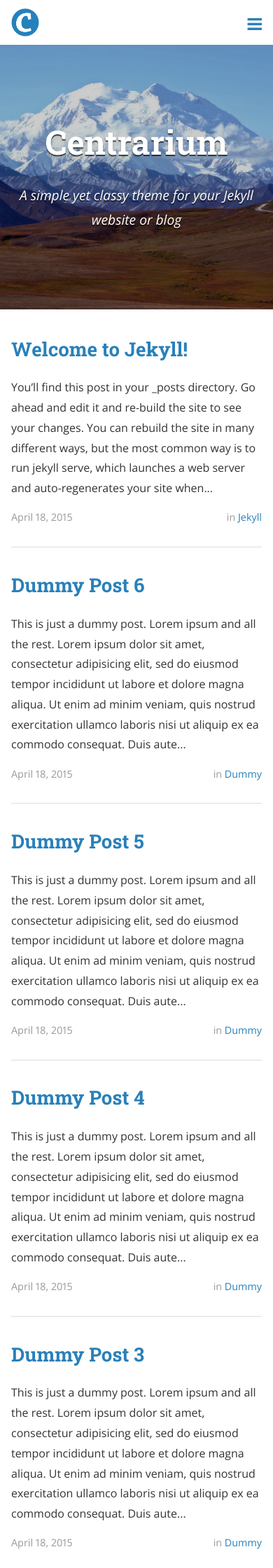
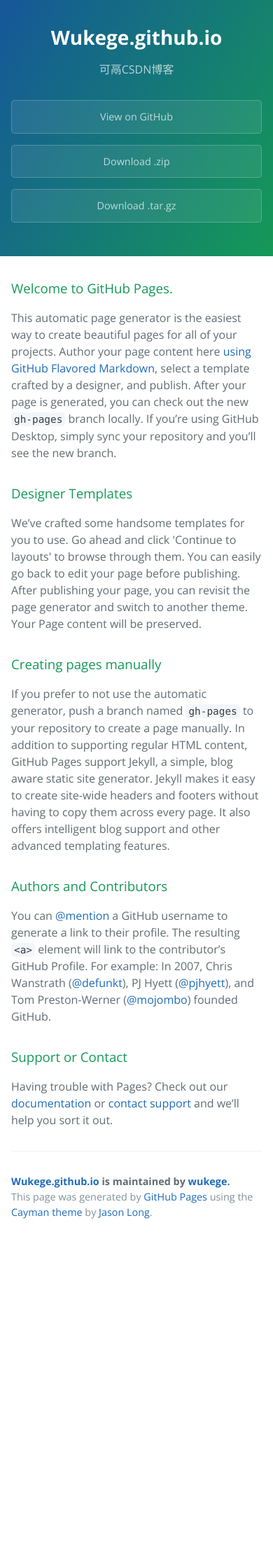
Before and after one commit to wukege/wukege.github.io, a Jekyll site: the page index.html, which Jekyll copies as it is, in a window 390 px wide. Shown: the top 2240 px of the page at 70% size. Built offline with Jekyll 4.4.1, drawn with Linux system fonts in a browser that asks for light colours; nearby versions of some CDN libraries; the list of posts is cut into pages by our own code; a style sheet for code colours, icons or effects is not loaded; after the commit the page ends 1774 px from its top, so only the background shows below that; some of the changed text lies outside the part shown.

Commit message:
Create gh-pages branch via GitHub

```diff
--- a/index.html
+++ b/index.html
@@ -1,89 +1,57 @@
----
-layout: default
----
-<div class="home">
+<!DOCTYPE html>
+<html lang="en-us">
+  <head>
+    <meta charset="UTF-8">
+    <title>Wukege.github.io by wukege</title>
+    <meta name="viewport" content="width=device-width, initial-scale=1">
+    <link rel="stylesheet" type="text/css" href="stylesheets/normalize.css" media="screen">
+    <link href='https://fonts.googleapis.com/css?family=Open+Sans:400,700' rel='stylesheet' type='text/css'>
+    <link rel="stylesheet" type="text/css" href="stylesheets/stylesheet.css" media="screen">
+    <link rel="stylesheet" type="text/css" href="stylesheets/github-light.css" media="screen">
+  </head>
+  <body>
+    <section class="page-header">
+      <h1 class="project-name">Wukege.github.io</h1>
+      <h2 class="project-tagline">可鬲CSDN博客</h2>
+      <a href="https://github.com/wukege/wukege.githup.io" class="btn">View on GitHub</a>
+      <a href="https://github.com/wukege/wukege.githup.io/zipball/master" class="btn">Download .zip</a>
+      <a href="https://github.com/wukege/wukege.githup.io/tarball/master" class="btn">Download .tar.gz</a>
+    </section>
 
-<div class="site-header-container {% if site.cover %}has-cover{% endif %}" {% if site.cover %}style="background-image: url({{ site.cover | prepend: site.baseurl }});"{% endif %}>
-	<div class="scrim {% if site.cover %}has-cover{% endif %}">
-		<header class="site-header">
-		  <h1 class="title">{{ site.title }}</h1>
-		  {% if site.subtitle %}<p class="subtitle">{{ site.subtitle }}</p>{% endif %}
-		</header>
-	</div>
-</div>
+    <section class="main-content">
+      <h3>
+<a id="welcome-to-github-pages" class="anchor" href="#welcome-to-github-pages" aria-hidden="true"><span class="octicon octicon-link"></span></a>Welcome to GitHub Pages.</h3>
 
-<div class="wrapper">
-<ul class="post-list">
-  {% for post in paginator.posts %}
-  <li>
-    <h2>
-      <a class="post-link" href="{{ post.url | remove_first: '/' | prepend: site.baseurl }}">{{ post.title }}</a>
-    </h2>
-    <section class="post-excerpt" itemprop="description">
-      <p>{{ post.content | strip_html | truncatewords: 50 }}</p>
+<p>This automatic page generator is the easiest way to create beautiful pages for all of your projects. Author your page content here <a href="https://guides.github.com/features/mastering-markdown/">using GitHub Flavored Markdown</a>, select a template crafted by a designer, and publish. After your page is generated, you can check out the new <code>gh-pages</code> branch locally. If you’re using GitHub Desktop, simply sync your repository and you’ll see the new branch.</p>
+
+<h3>
+<a id="designer-templates" class="anchor" href="#designer-templates" aria-hidden="true"><span class="octicon octicon-link"></span></a>Designer Templates</h3>
+
+<p>We’ve crafted some handsome templates for you to use. Go ahead and click 'Continue to layouts' to browse through them. You can easily go back to edit your page before publishing. After publishing your page, you can revisit the page generator and switch to another theme. Your Page content will be preserved.</p>
+
+<h3>
+<a id="creating-pages-manually" class="anchor" href="#creating-pages-manually" aria-hidden="true"><span class="octicon octicon-link"></span></a>Creating pages manually</h3>
+
+<p>If you prefer to not use the automatic generator, push a branch named <code>gh-pages</code> to your repository to create a page manually. In addition to supporting regular HTML content, GitHub Pages support Jekyll, a simple, blog aware static site generator. Jekyll makes it easy to create site-wide headers and footers without having to copy them across every page. It also offers intelligent blog support and other advanced templating features.</p>
+
+<h3>
+<a id="authors-and-contributors" class="anchor" href="#authors-and-contributors" aria-hidden="true"><span class="octicon octicon-link"></span></a>Authors and Contributors</h3>
+
+<p>You can <a href="https://github.com/blog/821" class="user-mention">@mention</a> a GitHub username to generate a link to their profile. The resulting <code>&lt;a&gt;</code> element will link to the contributor’s GitHub Profile. For example: In 2007, Chris Wanstrath (<a href="https://github.com/defunkt" class="user-mention">@defunkt</a>), PJ Hyett (<a href="https://github.com/pjhyett" class="user-mention">@pjhyett</a>), and Tom Preston-Werner (<a href="https://github.com/mojombo" class="user-mention">@mojombo</a>) founded GitHub.</p>
+
+<h3>
+<a id="support-or-contact" class="anchor" href="#support-or-contact" aria-hidden="true"><span class="octicon octicon-link"></span></a>Support or Contact</h3>
+
+<p>Having trouble with Pages? Check out our <a href="https://help.github.com/pages">documentation</a> or <a href="https://github.com/contact">contact support</a> and we’ll help you sort it out.</p>
+
+      <footer class="site-footer">
+        <span class="site-footer-owner"><a href="https://github.com/wukege/wukege.githup.io">Wukege.github.io</a> is maintained by <a href="https://github.com/wukege">wukege</a>.</span>
+
+        <span class="site-footer-credits">This page was generated by <a href="https://pages.github.com">GitHub Pages</a> using the <a href="https://github.com/jasonlong/cayman-theme">Cayman theme</a> by <a href="https://twitter.com/jasonlong">Jason Long</a>.</span>
+      </footer>
+
     </section>
-    <section class="post-meta">
-    	<div class="post-date">{{ post.date | date: "%B %-d, %Y" }}</div>
-    	<div class="post-categories">
-    	{% if post.categories %}in {% for cat in post.categories %}
-    	  {% if site.jekyll-archives %}
-    		<a href="{{ site.baseurl }}category/{{ cat }}">{{ cat | capitalize }}</a>{% if forloop.last == false %}, {% endif %}
-    	  {% else %}
-    	  <span>{{ cat | capitalize }}</span>{% if forloop.last == false %}, {% endif %}
-    	  {% endif %}
-    	{% endfor %}{% endif %}
-    	</div>
-    </section>
-  </li>
-  {% if forloop.last == false %}
-  <hr>
-  {% endif %}
-  {% endfor %}
-</ul>
 
-<nav class="pagination" role="navigation">
-	<p>
-    {% if paginator.next_page %}
-    <a class="newer-posts" href="{{ site.baseurl }}page{{paginator.next_page}}">
-	    <span class="fa-stack fa-lg">
-			  <i class="fa fa-square fa-stack-2x"></i>
-			  <i class="fa fa-angle-double-left fa-stack-1x fa-inverse"></i>
-			</span>
-		</a>
-    {% else %}
-    <span class="fa-stack fa-lg">
-			<i class="fa fa-square fa-stack-2x"></i>
-			<i class="fa fa-angle-double-left fa-stack-1x fa-inverse"></i>
-		</span>
-    {% endif %}
-    <span class="page-number">Page {{ paginator.page }} of {{ paginator.total_pages }}</span>
-    {% if paginator.previous_page %}
-      {% if paginator.page == 2 %}
-      <a class="newer-posts" href="{{ site.baseurl }}">
-		    <span class="fa-stack fa-lg">
-				  <i class="fa fa-square fa-stack-2x"></i>
-				  <i class="fa fa-angle-double-right fa-stack-1x fa-inverse"></i>
-				</span>
-			</a>
-      {% else %}
-      <a class="newer-posts" href="{{ site.baseurl }}page{{paginator.previous_page}}">
-		    <span class="fa-stack fa-lg">
-				  <i class="fa fa-square fa-stack-2x"></i>
-				  <i class="fa fa-angle-double-right fa-stack-1x fa-inverse"></i>
-				</span>
-			</a>
-      {% endif %}
-    {% else %}
-    <span class="fa-stack fa-lg">
-		  <i class="fa fa-square fa-stack-2x"></i>
-		  <i class="fa fa-angle-double-right fa-stack-1x fa-inverse"></i>
-		</span>
-    {% endif %}
-  </p>
-  <p>
-    <a href="{{ site.baseurl }}posts">View All Posts by Category</a>
-  </p>
-</nav>
 
-</div>
-</div>
+  </body>
+</html>
--- /dev/null
+++ b/stylesheets/github-light.css
@@ -0,0 +1,115 @@
+/*
+   Copyright 2014 GitHub Inc.
+
+   Licensed under the Apache License, Version 2.0 (the "License");
+   you may not use this file except in compliance with the License.
+   You may obtain a copy of the License at
+
+       http://www.apache.org/licenses/LICENSE-2.0
+
+   Unless required by applicable law or agreed to in writing, software
+   distributed under the License is distributed on an "AS IS" BASIS,
+   WITHOUT WARRANTIES OR CONDITIONS OF ANY KIND, either express or implied.
+   See the License for the specific language governing permissions and
+   limitations under the License.
+
+*/
+
+.pl-c /* comment */ {
+  color: #969896;
+}
+
+.pl-c1      /* constant, markup.raw, meta.diff.header, meta.module-reference, meta.property-name, support, support.constant, support.variable, variable.other.constant */,
+.pl-s .pl-v /* string variable */ {
+  color: #0086b3;
+}
+
+.pl-e  /* entity */,
+.pl-en /* entity.name */ {
+  color: #795da3;
+}
+
+.pl-s .pl-s1 /* string source */,
+.pl-smi      /* storage.modifier.import, storage.modifier.package, storage.type.java, variable.other, variable.parameter.function */ {
+  color: #333;
+}
+
+.pl-ent /* entity.name.tag */ {
+  color: #63a35c;
+}
+
+.pl-k /* keyword, storage, storage.type */ {
+  color: #a71d5d;
+}
+
+.pl-pds              /* punctuation.definition.string, string.regexp.character-class */,
+.pl-s                /* string */,
+.pl-s .pl-pse .pl-s1 /* string punctuation.section.embedded source */,
+.pl-sr               /* string.regexp */,
+.pl-sr .pl-cce       /* string.regexp constant.character.escape */,
+.pl-sr .pl-sra       /* string.regexp string.regexp.arbitrary-repitition */,
+.pl-sr .pl-sre       /* string.regexp source.ruby.embedded */ {
+  color: #183691;
+}
+
+.pl-v /* variable */ {
+  color: #ed6a43;
+}
+
+.pl-id /* invalid.deprecated */ {
+  color: #b52a1d;
+}
+
+.pl-ii /* invalid.illegal */ {
+  background-color: #b52a1d;
+  color: #f8f8f8;
+}
+
+.pl-sr .pl-cce /* string.regexp constant.character.escape */ {
+  color: #63a35c;
+  font-weight: bold;
+}
+
+.pl-ml /* markup.list */ {
+  color: #693a17;
+}
+
+.pl-mh        /* markup.heading */,
+.pl-mh .pl-en /* markup.heading entity.name */,
+.pl-ms        /* meta.separator */ {
+  color: #1d3e81;
+  font-weight: bold;
+}
+
+.pl-mq /* markup.quote */ {
+  color: #008080;
+}
+
+.pl-mi /* markup.italic */ {
+  color: #333;
+  font-style: italic;
+}
+
+.pl-mb /* markup.bold */ {
+  color: #333;
+  font-weight: bold;
+}
+
+.pl-md /* markup.deleted, meta.diff.header.from-file */ {
+  background-color: #ffecec;
+  color: #bd2c00;
+}
+
+.pl-mi1 /* markup.inserted, meta.diff.header.to-file */ {
+  background-color: #eaffea;
+  color: #55a532;
+}
+
+.pl-mdr /* meta.diff.range */ {
+  color: #795da3;
+  font-weight: bold;
+}
+
+.pl-mo /* meta.output */ {
+  color: #1d3e81;
+}
--- /dev/null
+++ b/stylesheets/stylesheet.css
@@ -0,0 +1,245 @@
+* {
+  box-sizing: border-box; }
+
+body {
+  padding: 0;
+  margin: 0;
+  font-family: "Open Sans", "Helvetica Neue", Helvetica, Arial, sans-serif;
+  font-size: 16px;
+  line-height: 1.5;
+  color: #606c71; }
+
+a {
+  color: #1e6bb8;
+  text-decoration: none; }
+  a:hover {
+    text-decoration: underline; }
+
+.btn {
+  display: inline-block;
+  margin-bottom: 1rem;
+  color: rgba(255, 255, 255, 0.7);
+  background-color: rgba(255, 255, 255, 0.08);
+  border-color: rgba(255, 255, 255, 0.2);
+  border-style: solid;
+  border-width: 1px;
+  border-radius: 0.3rem;
+  transition: color 0.2s, background-color 0.2s, border-color 0.2s; }
+  .btn + .btn {
+    margin-left: 1rem; }
+
+.btn:hover {
+  color: rgba(255, 255, 255, 0.8);
+  text-decoration: none;
+  background-color: rgba(255, 255, 255, 0.2);
+  border-color: rgba(255, 255, 255, 0.3); }
+
+@media screen and (min-width: 64em) {
+  .btn {
+    padding: 0.75rem 1rem; } }
+
+@media screen and (min-width: 42em) and (max-width: 64em) {
+  .btn {
+    padding: 0.6rem 0.9rem;
+    font-size: 0.9rem; } }
+
+@media screen and (max-width: 42em) {
+  .btn {
+    display: block;
+    width: 100%;
+    padding: 0.75rem;
+    font-size: 0.9rem; }
+    .btn + .btn {
+      margin-top: 1rem;
+      margin-left: 0; } }
+
+.page-header {
+  color: #fff;
+  text-align: center;
+  background-color: #159957;
+  background-image: linear-gradient(120deg, #155799, #159957); }
+
+@media screen and (min-width: 64em) {
+  .page-header {
+    padding: 5rem 6rem; } }
+
+@media screen and (min-width: 42em) and (max-width: 64em) {
+  .page-header {
+    padding: 3rem 4rem; } }
+
+@media screen and (max-width: 42em) {
+  .page-header {
+    padding: 2rem 1rem; } }
+
+.project-name {
+  margin-top: 0;
+  margin-bottom: 0.1rem; }
+
+@media screen and (min-width: 64em) {
+  .project-name {
+    font-size: 3.25rem; } }
+
+@media screen and (min-width: 42em) and (max-width: 64em) {
+  .project-name {
+    font-size: 2.25rem; } }
+
+@media screen and (max-width: 42em) {
+  .project-name {
+    font-size: 1.75rem; } }
+
+.project-tagline {
+  margin-bottom: 2rem;
+  font-weight: normal;
+  opacity: 0.7; }
+
+@media screen and (min-width: 64em) {
+  .project-tagline {
+    font-size: 1.25rem; } }
+
+@media screen and (min-width: 42em) and (max-width: 64em) {
+  .project-tagline {
+    font-size: 1.15rem; } }
+
+@media screen and (max-width: 42em) {
+  .project-tagline {
+    font-size: 1rem; } }
+
+.main-content :first-child {
+  margin-top: 0; }
+.main-content img {
+  max-width: 100%; }
+.main-content h1, .main-content h2, .main-content h3, .main-content h4, .main-content h5, .main-content h6 {
+  margin-top: 2rem;
+  margin-bottom: 1rem;
+  font-weight: normal;
+  color: #159957; }
+.main-content p {
+  margin-bottom: 1em; }
+.main-content code {
+  padding: 2px 4px;
+  font-family: Consolas, "Liberation Mono", Menlo, Courier, monospace;
+  font-size: 0.9rem;
+  color: #383e41;
+  background-color: #f3f6fa;
+  border-radius: 0.3rem; }
+.main-content pre {
+  padding: 0.8rem;
+  margin-top: 0;
+  margin-bottom: 1rem;
+  font: 1rem Consolas, "Liberation Mono", Menlo, Courier, monospace;
+  color: #567482;
+  word-wrap: normal;
+  background-color: #f3f6fa;
+  border: solid 1px #dce6f0;
+  border-radius: 0.3rem; }
+  .main-content pre > code {
+    padding: 0;
+    margin: 0;
+    font-size: 0.9rem;
+    color: #567482;
+    word-break: normal;
+    white-space: pre;
+    background: transparent;
+    border: 0; }
+.main-content .highlight {
+  margin-bottom: 1rem; }
+  .main-content .highlight pre {
+    margin-bottom: 0;
+    word-break: normal; }
+.main-content .highlight pre, .main-content pre {
+  padding: 0.8rem;
+  overflow: auto;
+  font-size: 0.9rem;
+  line-height: 1.45;
+  border-radius: 0.3rem; }
+.main-content pre code, .main-content pre tt {
+  display: inline;
+  max-width: initial;
+  padding: 0;
+  margin: 0;
+  overflow: initial;
+  line-height: inherit;
+  word-wrap: normal;
+  background-color: transparent;
+  border: 0; }
+  .main-content pre code:before, .main-content pre code:after, .main-content pre tt:before, .main-content pre tt:after {
+    content: normal; }
+.main-content ul, .main-content ol {
+  margin-top: 0; }
+.main-content blockquote {
+  padding: 0 1rem;
+  margin-left: 0;
+  color: #819198;
+  border-left: 0.3rem solid #dce6f0; }
+  .main-content blockquote > :first-child {
+    margin-top: 0; }
+  .main-content blockquote > :last-child {
+    margin-bottom: 0; }
+.main-content table {
+  display: block;
+  width: 100%;
+  overflow: auto;
+  word-break: normal;
+  word-break: keep-all; }
+  .main-content table th {
+    font-weight: bold; }
+  .main-content table th, .main-content table td {
+    padding: 0.5rem 1rem;
+    border: 1px solid #e9ebec; }
+.main-content dl {
+  padding: 0; }
+  .main-content dl dt {
+    padding: 0;
+    margin-top: 1rem;
+    font-size: 1rem;
+    font-weight: bold; }
+  .main-content dl dd {
+    padding: 0;
+    margin-bottom: 1rem; }
+.main-content hr {
+  height: 2px;
+  padding: 0;
+  margin: 1rem 0;
+  background-color: #eff0f1;
+  border: 0; }
+
+@media screen and (min-width: 64em) {
+  .main-content {
+    max-width: 64rem;
+    padding: 2rem 6rem;
+    margin: 0 auto;
+    font-size: 1.1rem; } }
+
+@media screen and (min-width: 42em) and (max-width: 64em) {
+  .main-content {
+    padding: 2rem 4rem;
+    font-size: 1.1rem; } }
+
+@media screen and (max-width: 42em) {
+  .main-content {
+    padding: 2rem 1rem;
+    font-size: 1rem; } }
+
+.site-footer {
+  padding-top: 2rem;
+  margin-top: 2rem;
+  border-top: solid 1px #eff0f1; }
+
+.site-footer-owner {
+  display: block;
+  font-weight: bold; }
+
+.site-footer-credits {
+  color: #819198; }
+
+@media screen and (min-width: 64em) {
+  .site-footer {
+    font-size: 1rem; } }
+
+@media screen and (min-width: 42em) and (max-width: 64em) {
+  .site-footer {
+    font-size: 1rem; } }
+
+@media screen and (max-width: 42em) {
+  .site-footer {
+    font-size: 0.9rem; } }
```
Also changed, not shown: params.json (added, +1 -0 lines), stylesheets/normalize.css (added).
